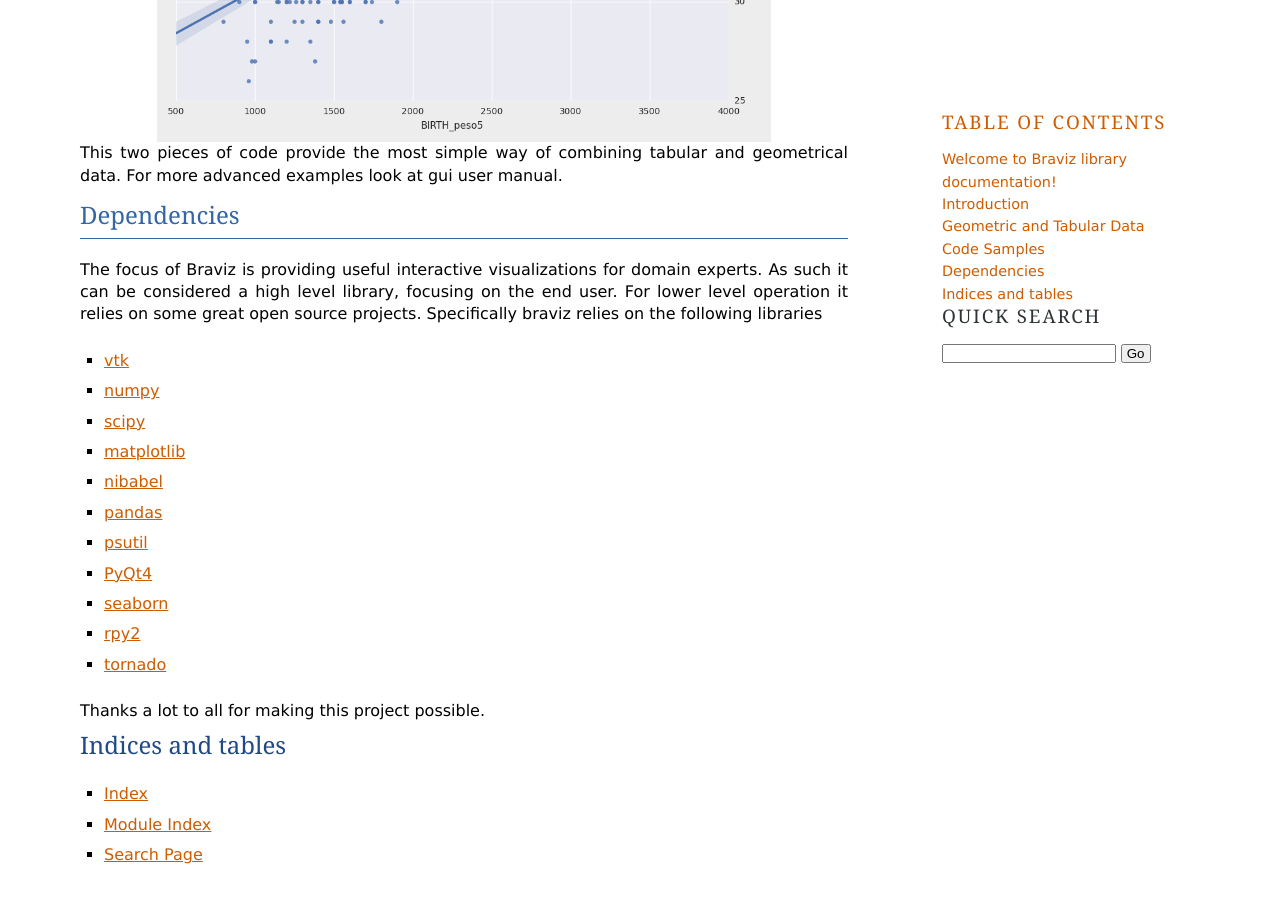
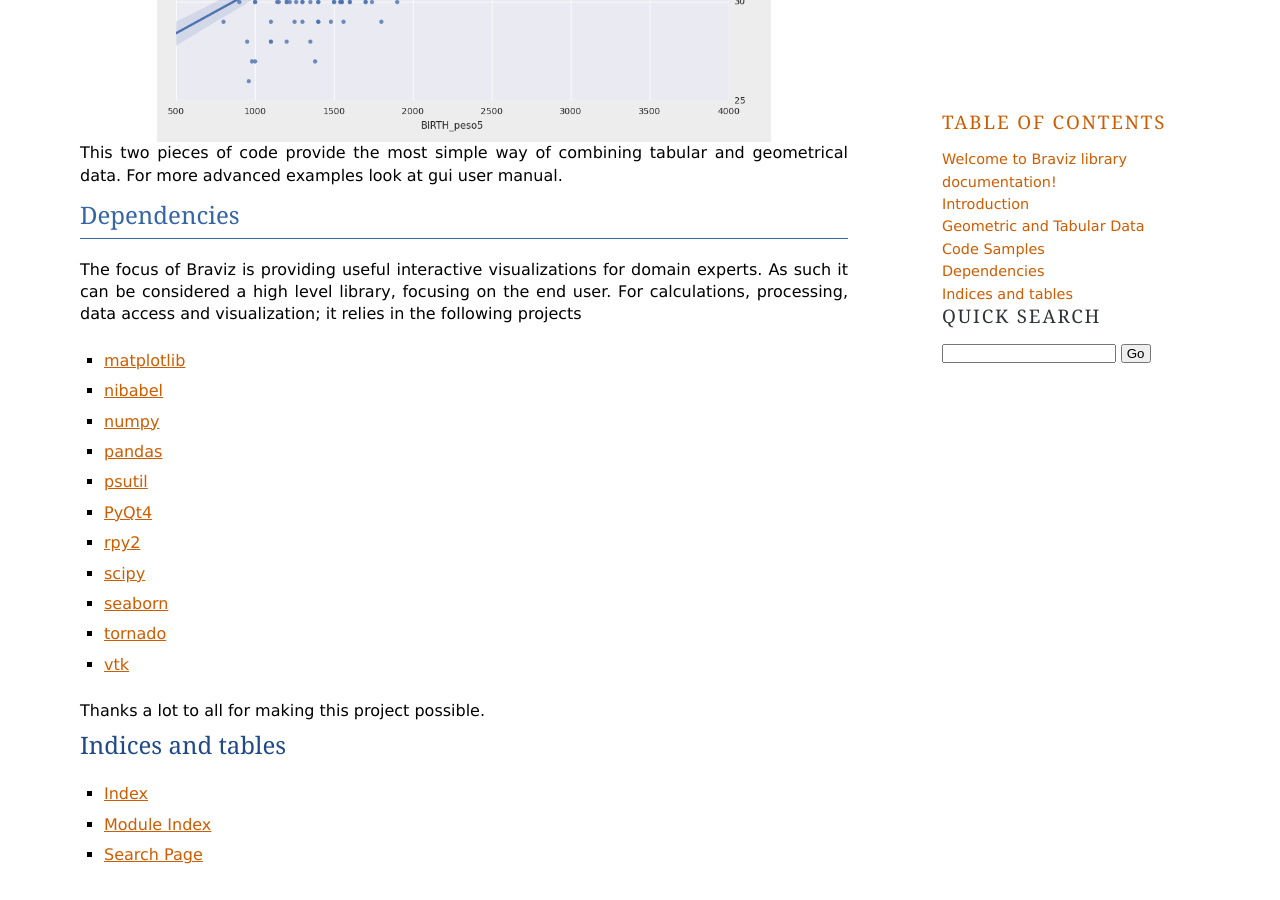
Before and after one commit to diego0020/braviz-app, a Sphinx documentation site: the page built from sphinx_doc/source/index.rst, in a window 1280 px wide and 900 px high, scrolled down 3212 px. Built offline with Sphinx 7.4.7, drawn with Linux system fonts in a browser that asks for light colours.

Commit message:
documentation of braviz

```diff
--- a/sphinx_doc/source/index.rst
+++ b/sphinx_doc/source/index.rst
@@ -96,20 +96,20 @@
 --------------
 
 The focus of Braviz is providing useful interactive visualizations for domain experts. As such it can be considered
-a high level library, focusing on the end user. For lower level operation it relies on some great open source projects.
-Specifically braviz relies on the following libraries
+a high level library, focusing on the end user. For calculations, processing, data access and visualization;
+it relies in the following projects
 
-- `vtk <http://vtk.org/>`_
-- `numpy <http://www.numpy.org/>`_
-- `scipy <http://www.scipy.org/>`_
 - `matplotlib <http://matplotlib.org/>`_
 - `nibabel <http://nipy.org/nibabel/>`_
+- `numpy <http://www.numpy.org/>`_
 - `pandas <http://pandas.pydata.org/>`_
 - `psutil <https://pypi.python.org/pypi/psutil>`_
 - `PyQt4 <http://www.riverbankcomputing.co.uk/software/pyqt/intro>`_
+- `rpy2 <http://rpy.sourceforge.net/>`_
+- `scipy <http://www.scipy.org/>`_
 - `seaborn <http://stanford.edu/~mwaskom/software/seaborn/>`_
-- `rpy2 <http://rpy.sourceforge.net/>`_
 - `tornado <http://www.tornadoweb.org/en/stable/>`_
+- `vtk <http://vtk.org/>`_
 
 Thanks a lot to all for making this project possible.
 
```
